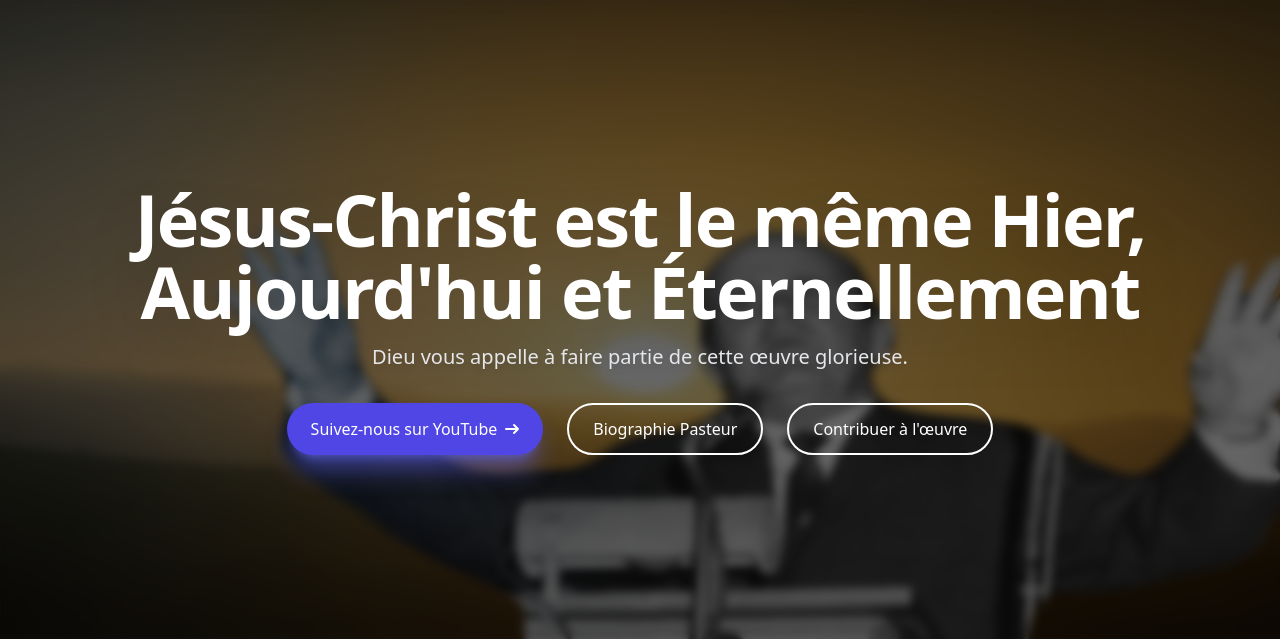
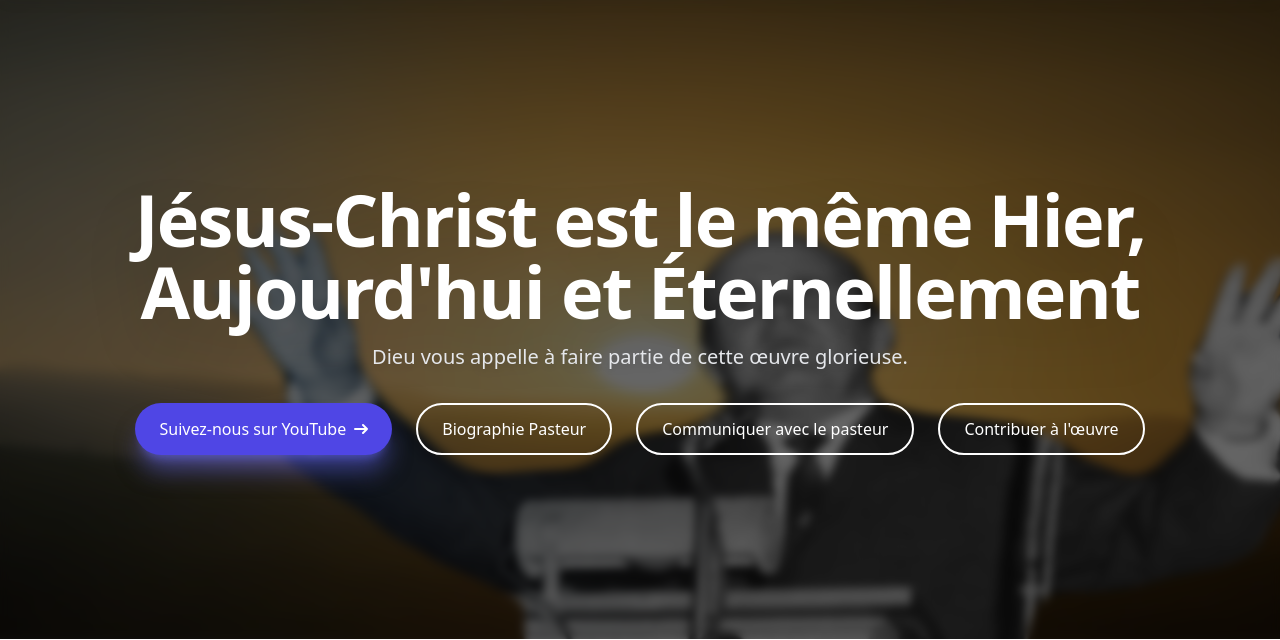
Before and after one commit to jokristo/churchWebsite, a Django app: page / in a window 1280 px wide. Shown: the part 81-721 px from the top of the page. Run offline with Django 4.2, Linux system fonts and the light colour scheme; some libraries are stand-ins or nearby versions.

Commit message:
add bouton contacter pasteur

```diff
--- a/templates/home.html
+++ b/templates/home.html
@@ -38,6 +38,10 @@
             <a href="{% url 'biographie_pasteur' %}"
                 class="inline-flex justify-center items-center py-3 px-6 text-base font-medium text-center text-white rounded-full border-2 border-white hover:bg-white hover:text-gray-900 focus:ring-4 focus:ring-gray-400 transition-all duration-300 hover:scale-[1.02] transform">
                 Biographie Pasteur
+            </a>
+            <a href="https://wa.me/243999956607"
+                class="inline-flex justify-center items-center py-3 px-6 text-base font-medium text-center text-white rounded-full border-2 border-white hover:bg-white hover:text-gray-900 focus:ring-4 focus:ring-gray-400 transition-all duration-300 hover:scale-[1.02] transform">
+                Communiquer avec le pasteur
             </a>
             <a href="{% url 'contribution' %}"
                 class="inline-flex justify-center items-center py-3 px-6 text-base font-medium text-center text-white rounded-full border-2 border-white hover:bg-white hover:text-gray-900 focus:ring-4 focus:ring-gray-400 transition-all duration-300 hover:scale-[1.02] transform">
```
